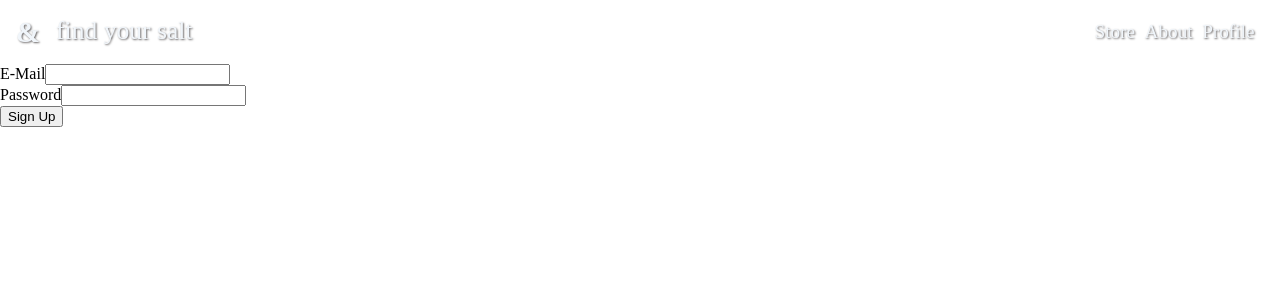
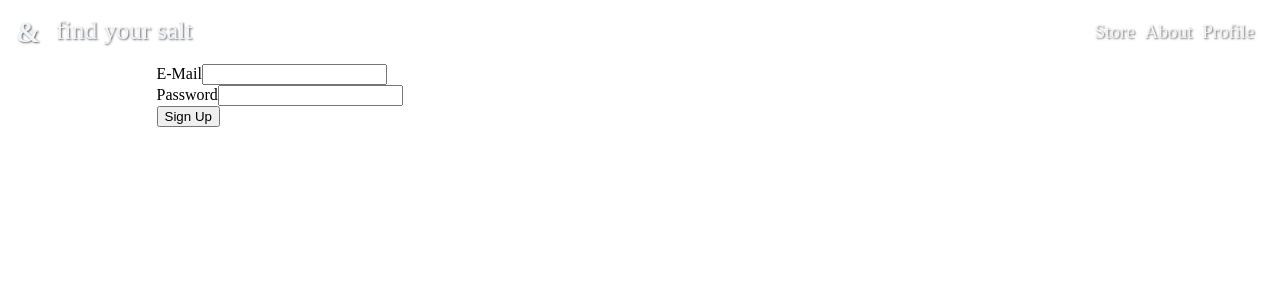
Before and after one commit to webwizard99/salt-store-frontend, a React (Create React App) app: page /profile in a window 1280 px wide. Shown: the top 300 px of the page. Built offline with nearby package versions, Linux system fonts and the light colour scheme; a web font is replaced by a local one.

Commit message:
Add container class to ProfileForm component.

```diff
--- a/src/Components/ProfileForm/ProfileForm.jsx
+++ b/src/Components/ProfileForm/ProfileForm.jsx
@@ -5,7 +5,7 @@ class ProfileForm extends React.Component {
 
   render() {
     return (
-      <div className="ProfileForm">
+      <div className="ProfileForm container">
         <form action="https://salt-store-backend.herokuapp.com/user/signup" method="post">
           <div className="form-group">
             <label htmlFor="email">E-Mail</label>
```
